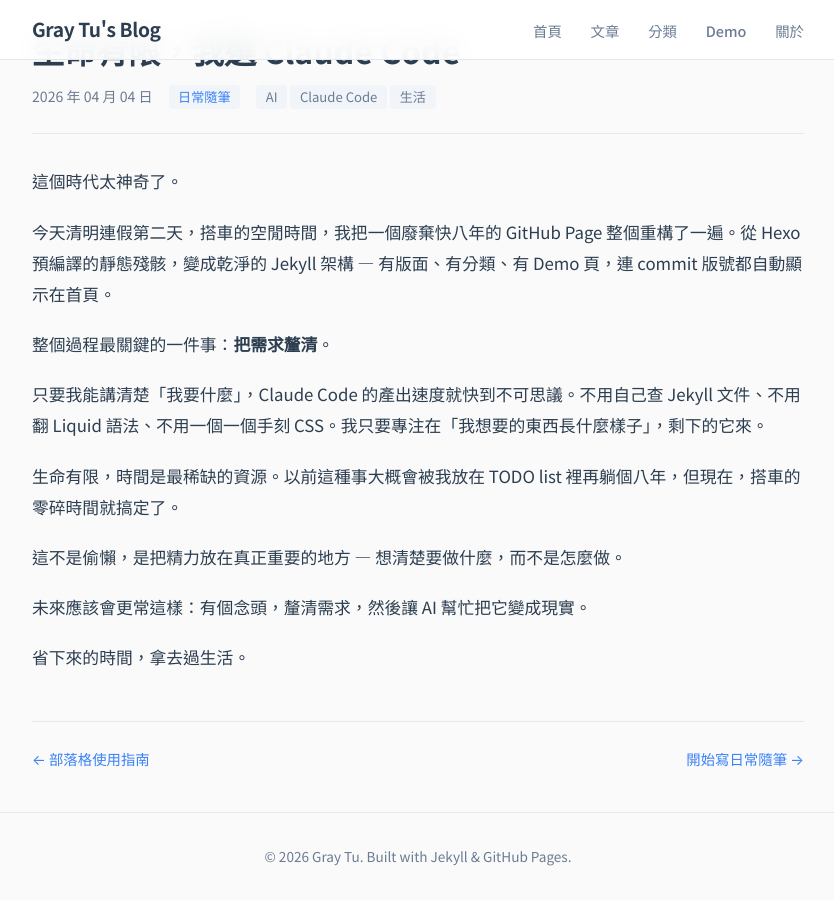
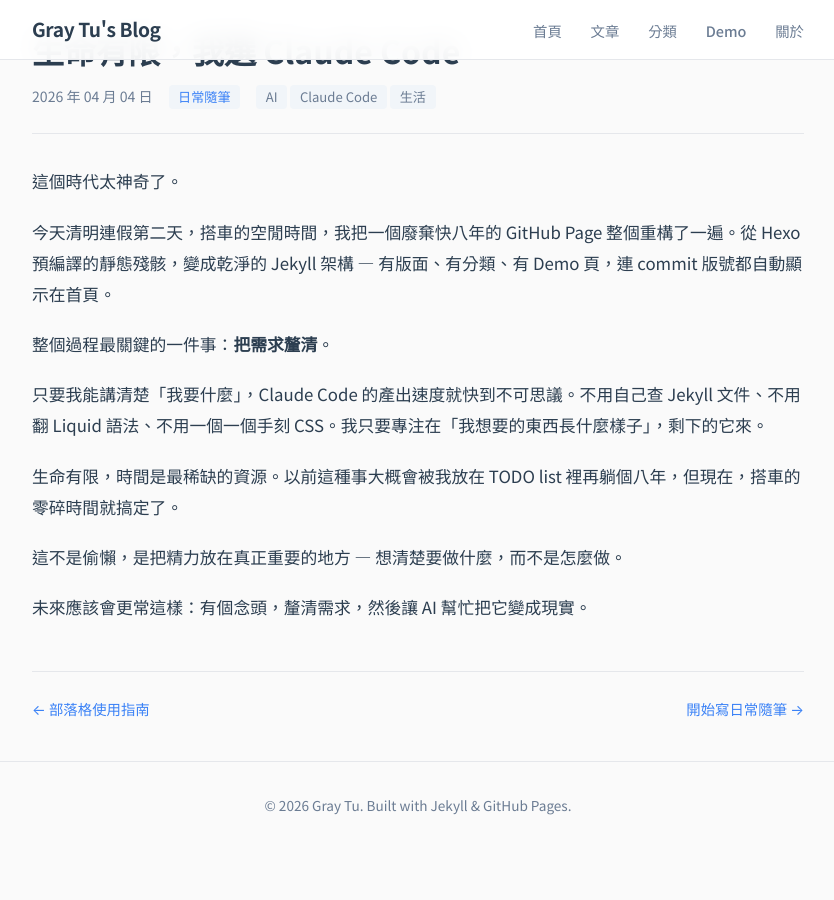
Before and after one commit to Gray-Tu/Gray-Tu.github.io, a Jekyll site: the page built from _posts/2026-04-04-life-is-short-i-choose-claude-code.md, in a window 1280 px wide and 900 px high, scrolled down 70 px. Shown: the whole window, without its empty margins (222-1056 px from the left). Built offline with Jekyll 4.4.1, drawn with Linux system fonts in a browser that asks for light colours; after the commit the page ends 920 px from its top, so only the background shows below that.

Commit message:
edit: remove last line per author preference
https://claude.ai/code/session_017qukKF9Yq1AeUicYuHysN5

```diff
--- a/_posts/2026-04-04-life-is-short-i-choose-claude-code.md
+++ b/_posts/2026-04-04-life-is-short-i-choose-claude-code.md
@@ -17,5 +17,3 @@ tags: [AI, Claude Code, 生活]
 這不是偷懶，是把精力放在真正重要的地方 — 想清楚要做什麼，而不是怎麼做。
 
 未來應該會更常這樣：有個念頭，釐清需求，然後讓 AI 幫忙把它變成現實。
-
-省下來的時間，拿去過生活。
```
